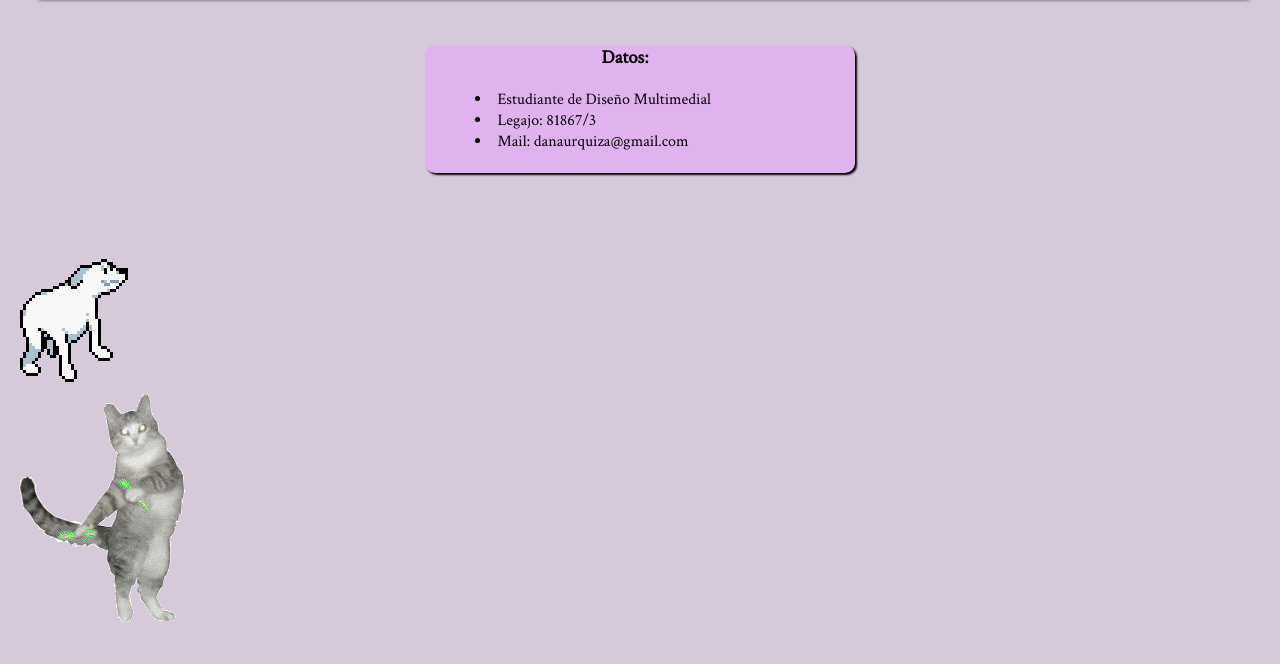
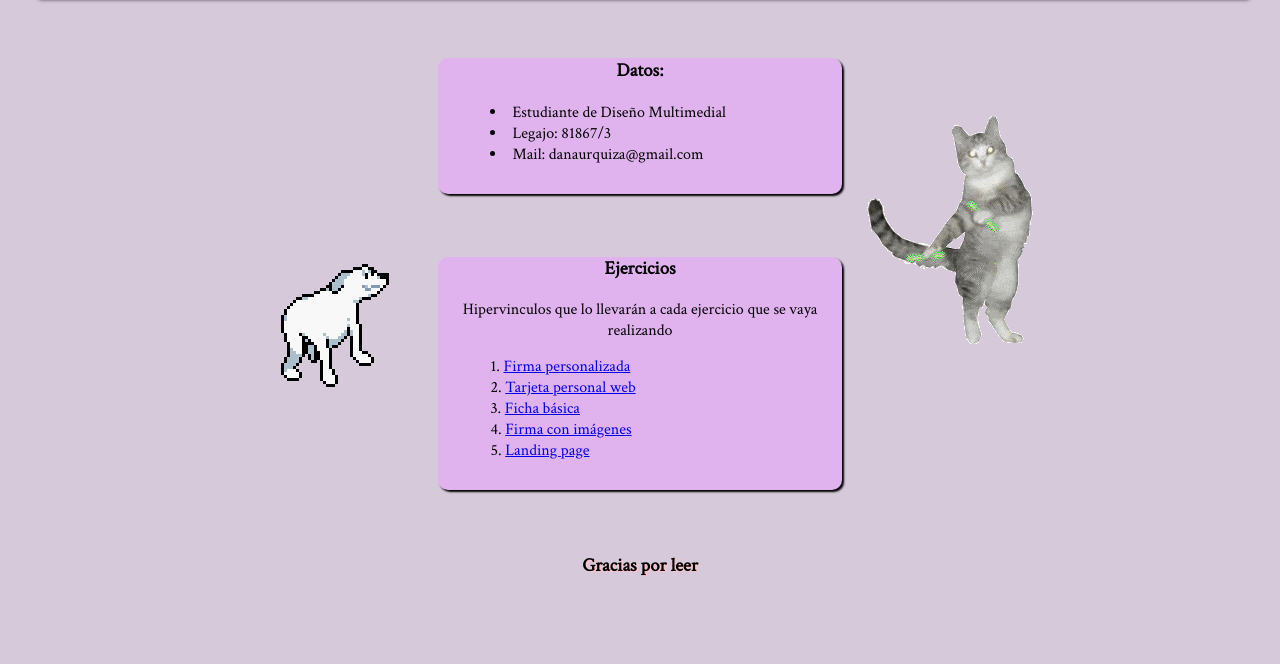
Before and after one commit to danaurquiza/danaurquiza.github.io, a plain HTML site: page index.html in a window 1280 px wide. Shown: the part 136-800 px from the top of the page. Drawn offline with Linux system fonts and the light colour scheme.

Commit message:
Add files via upload

```diff
--- a/css/estilos.css
+++ b/css/estilos.css
@@ -2,6 +2,7 @@
 
 body{
     background-color: #D6C9DA;
+
 }
 h1{
     font-family: 'Cinzel Decorative', cursive;
@@ -29,12 +30,12 @@ li,ol{
 .datos{
     text-align: center;
     border-radius: 10px ;
-    padding-left: 10px;
-    padding-right: 40px;
-    padding-bottom: 5px;
+    padding-left: 1%;
+    padding-right: 1%;
+    padding-bottom: 1%;
     background-color: #E0B3EE;
     box-shadow: 2px 2px 2px black;
-    margin: 50px auto 50px auto;
+    margin: 5% auto 5% auto;
     width: 30% ;
 
 }
@@ -43,15 +44,39 @@ li,ol{
     text-align: center;
     line-height: 1.3;
     border-radius: 10px ;
-    padding-left: 10px;
-    padding-right: 40px;
-    padding-bottom: 5px;
+    padding-left: 1%;
+    padding-right: 1%;
+    padding-bottom: 1%;
     background-color: #E0B3EE;
     box-shadow: 2px 2px 2px black;
-    margin: 50px auto 50px auto;
+    margin: 5% auto 5% auto;
     width: 30% ;
+    max-width: 100%;
 }
 
+.perrito{
+    padding-left: 1%;
+    padding-right: 1%;
+    padding-bottom: 1%;
+
+    position: absolute;
+    left: 20%;
+    top: 300px;
+    margin: 5% auto 5% auto;
+    width: auto ;
+    max-width: 100%;
+
+}
+.gatito{
+    padding-left: 1%;
+    padding-right: 1%;
+    padding-bottom: 1%;
+
+    position: absolute;
+    right: 12%;
+    top: 250px;
+
+}
 .pie{
     text-align: center;
     text-shadow: 2px 1px pink;
```
